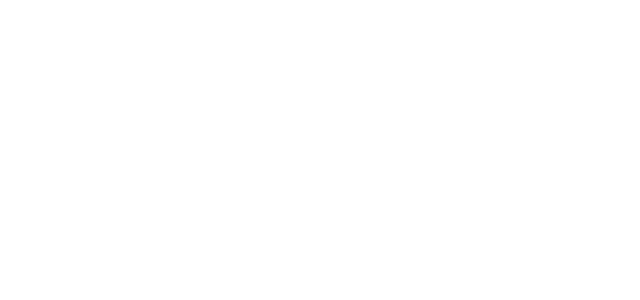
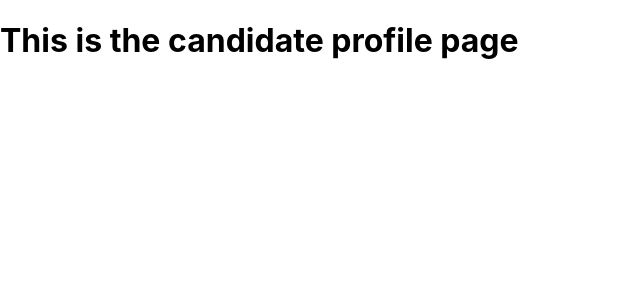
Before and after one commit to softwarehutpl/HeRo-frontend-2, a React (Create React App) app: page /profile in a window 1280 px wide. Shown: the top 300 px of the page, without its empty margins (0-640 px from the left). Built offline with nearby package versions, Linux system fonts and the light colour scheme.

Commit message:
add project structure and routing

```diff
--- a/package.json
+++ b/package.json
@@ -12,6 +12,7 @@
     "@types/react-dom": "^18.0.6",
     "react": "^18.2.0",
     "react-dom": "^18.2.0",
+    "react-router-dom": "^6.3.0",
     "react-scripts": "5.0.1",
     "typescript": "^4.7.4",
     "web-vitals": "^2.1.4"
--- a/src/App.tsx
+++ b/src/App.tsx
@@ -1,8 +1,20 @@
 import React from 'react';
+import { Routes, Route } from 'react-router-dom';
+import Home from './modules/home/Home';
+import Candidates from './modules/candidates/Candidates';
+import Projects from './modules/projects/Projects';
+import Profile from './modules/profile/Profile';
+
 
 function App() {
   return (
     <div className="App">
+      <Routes>
+        <Route path="/" element={<Home />} />
+        <Route path="candidates" element={<Candidates />} />
+        <Route path="profile" element={<Profile />} />
+        <Route path="projects" element={<Projects />} />
+      </Routes>
     </div>
   );
 }
--- /dev/null
+++ b/src/modules/candidates/Candidates.tsx
@@ -0,0 +1,11 @@
+import React from "react";
+
+function Candidates() {
+    return (
+      <div>
+        <h1>This is the candidates page</h1>
+      </div>
+    );
+  }
+
+export default Candidates;
--- /dev/null
+++ b/src/modules/home/Home.tsx
@@ -0,0 +1,11 @@
+import React from "react";
+
+function Home() {
+    return (
+      <div>
+        <h1>This is the home page</h1>
+      </div>
+    );
+  }
+
+export default Home;
--- /dev/null
+++ b/src/modules/profile/Profile.tsx
@@ -0,0 +1,11 @@
+import React from "react";
+
+function Profile() {
+    return (
+      <div>
+        <h1>This is the candidate profile page</h1>
+      </div>
+    );
+  }
+
+export default Profile;
--- /dev/null
+++ b/src/modules/projects/Projects.tsx
@@ -0,0 +1,11 @@
+import React from "react";
+
+function Projects() {
+    return (
+      <div>
+        <h1>This is the projects page</h1>
+      </div>
+    );
+  }
+
+export default Projects;
```
Also changed, not shown: src/index.tsx (+6 -6 lines), 1 other file (tests, documents, lock files or other folders).
